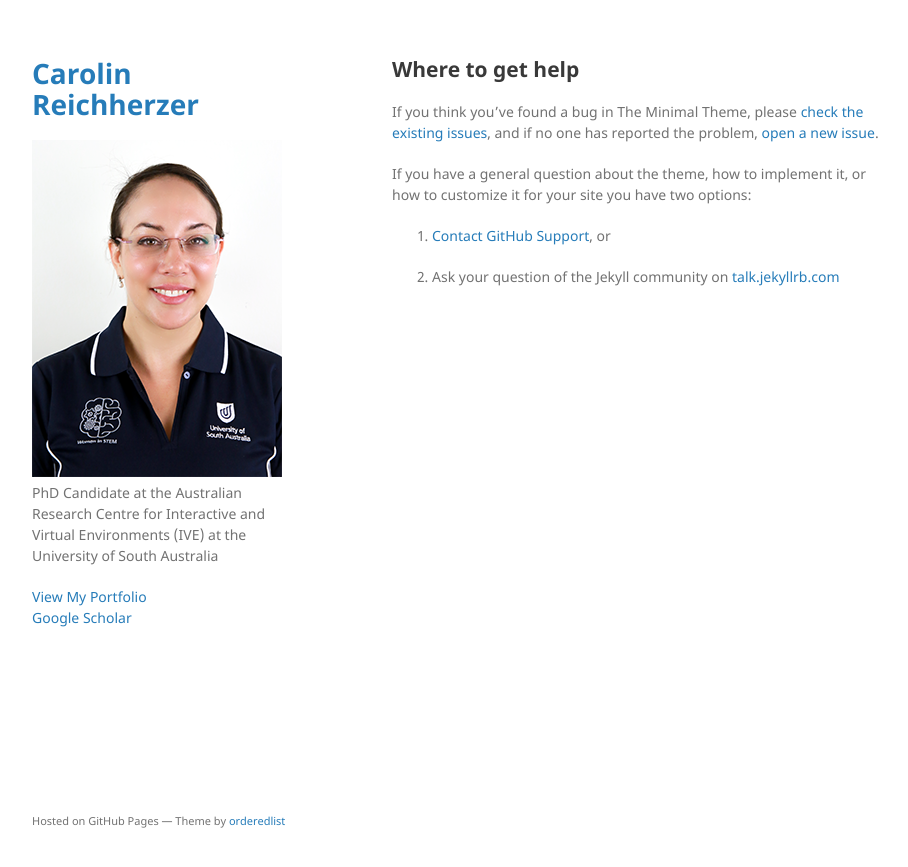
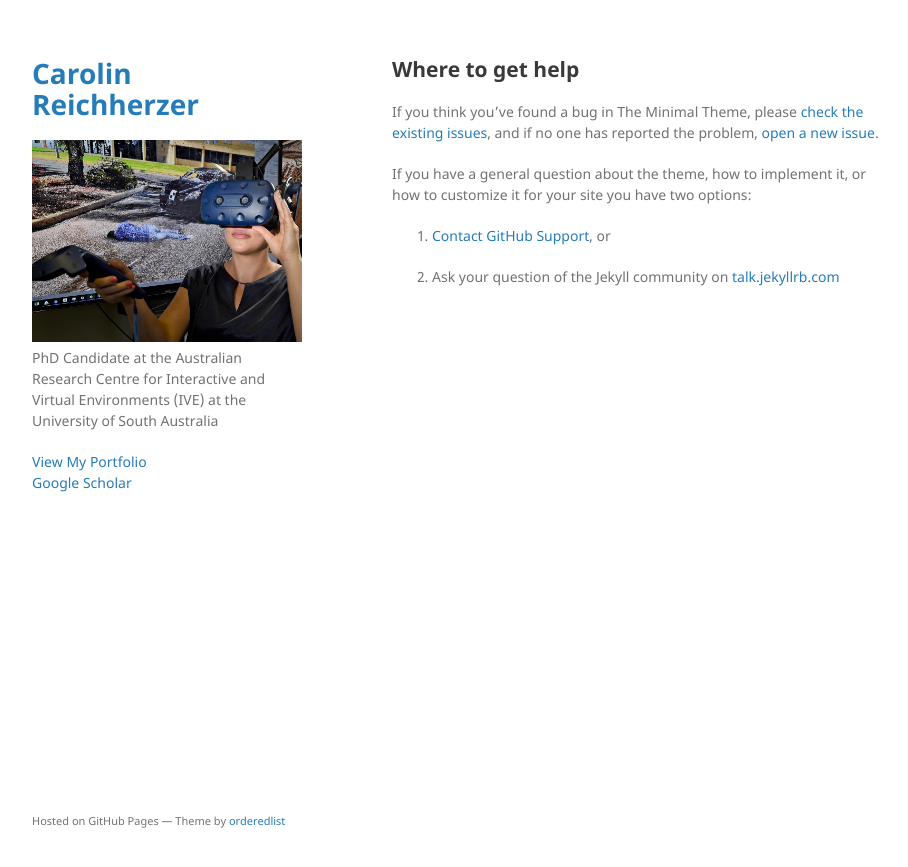
Before and after one commit to kiwicarolin/kiwicarolin.github.io, a Jekyll site: the page built from docs/SUPPORT.md, in a window 1280 px wide. Shown: the top 867 px of the page, without its empty margins (178-1086 px from the left). Built offline with Jekyll 4.4.1, drawn with Linux system fonts in a browser that asks for light colours; our own code applies the rules of GitHub Pages for plain Markdown files.

Commit message:
new profile img

```diff
--- a/_config.yml
+++ b/_config.yml
@@ -1,5 +1,5 @@
 title: Carolin Reichherzer
-logo: /assets/img/profile.png
+logo: /assets/img/Vive.jpeg
 description: PhD Candidate at the Australian Research Centre for Interactive and Virtual Environments (IVE) at the University of South Australia
 show_downloads: false
 google_analytics: UA-59119528-1
```
Also changed, not shown: portfolio.md (+6 -0 lines), assets/img/Trails.PNG (added), assets/img/Vive.jpeg (added), assets/img/logo.png (deleted).
